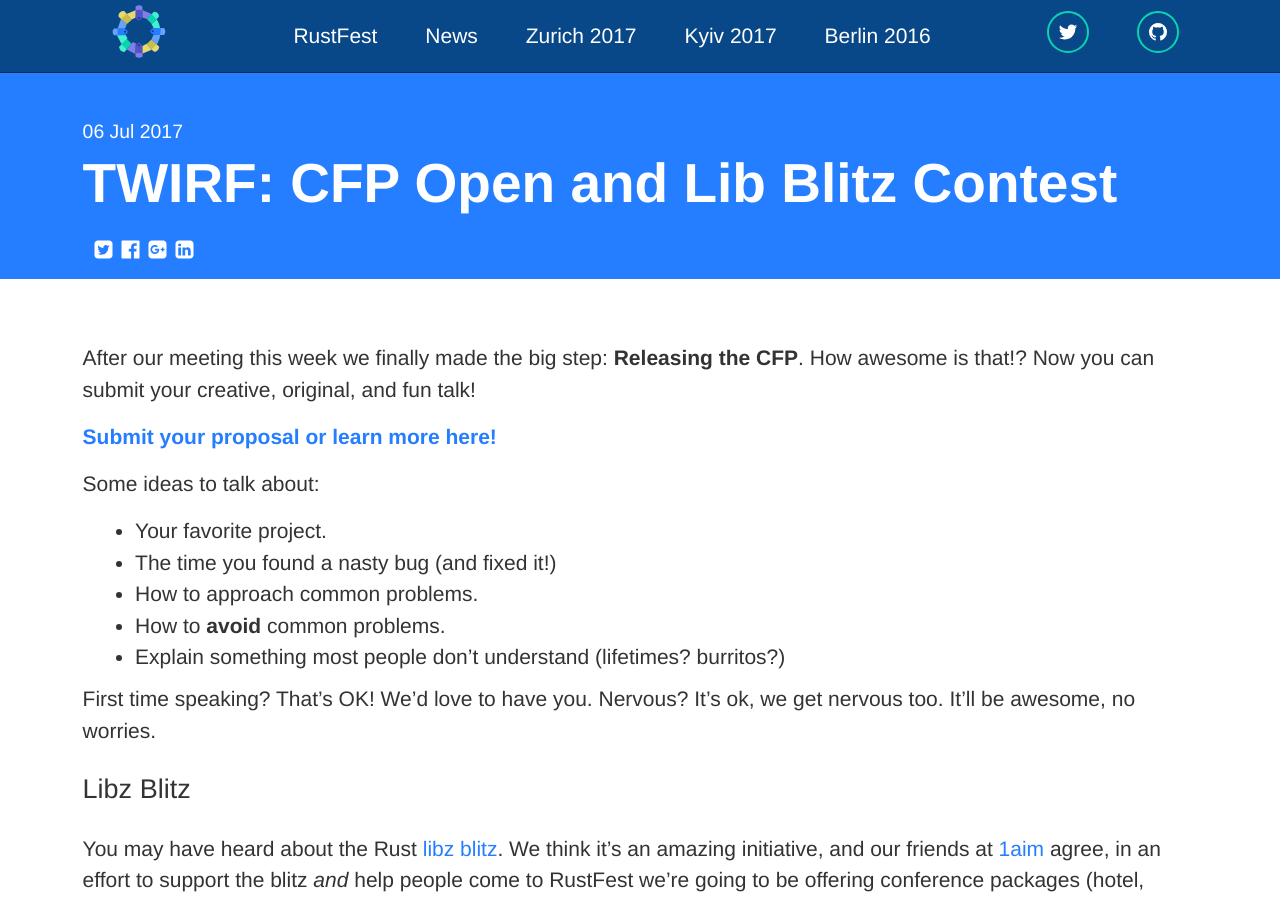
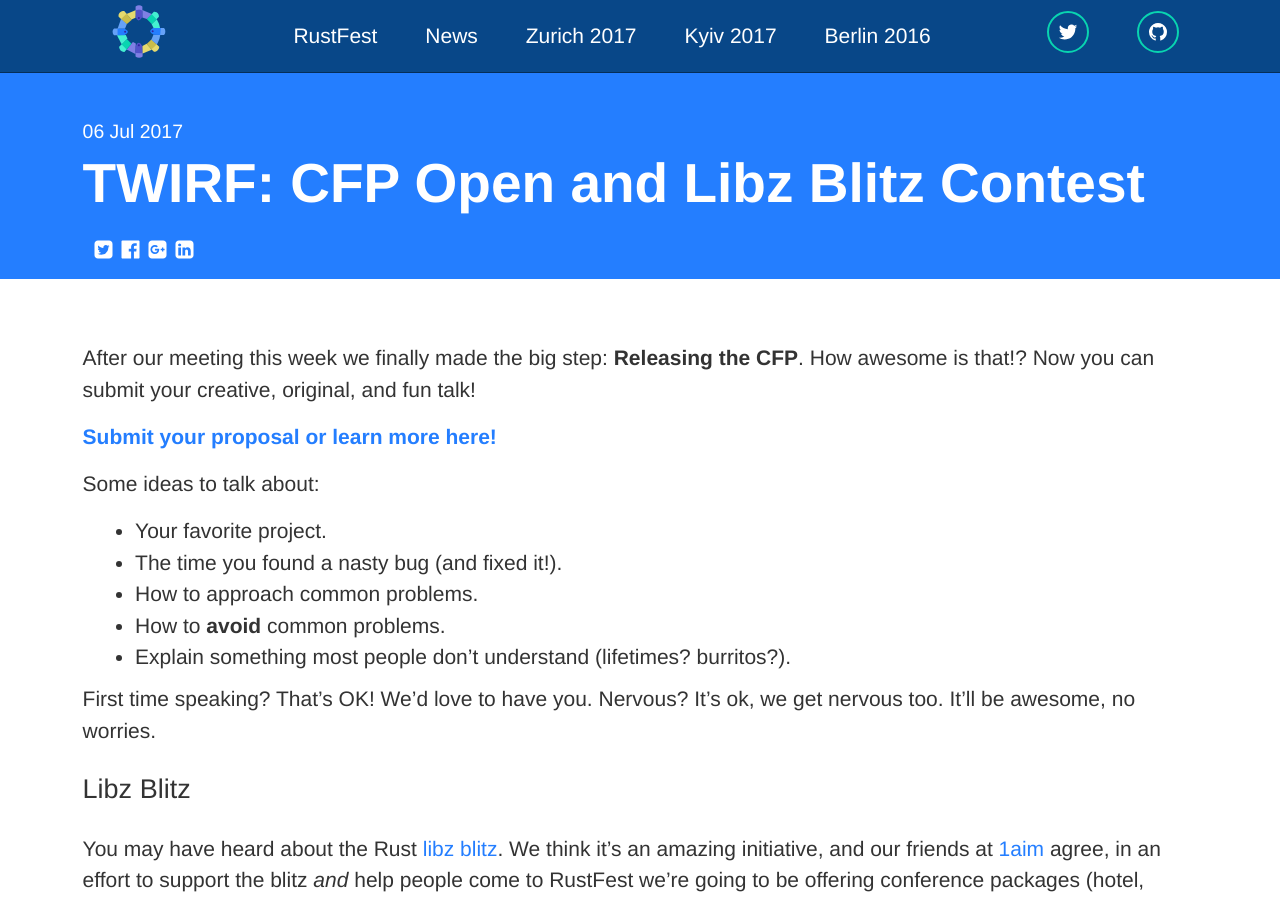
Before and after one commit to RustFestEU/blog.rustfest.eu, a Jekyll site: the page built from _posts/2017-07-06-TWIRF-contest-and-cfp.md, in a window 1280 px wide and 900 px high. Built offline with Jekyll 4.4.1, drawn with Linux system fonts in a browser that asks for light colours.

Commit message:
Some typos

```diff
--- a/_posts/2017-07-06-TWIRF-contest-and-cfp.md
+++ b/_posts/2017-07-06-TWIRF-contest-and-cfp.md
@@ -1,8 +1,9 @@
 ---
 layout: post
-title: "TWIRF: CFP Open and Lib Blitz Contest"
+title: "TWIRF: CFP Open and Libz Blitz Contest"
 authors:
   - hoverbear
+  - dns2utf8
 ---
 
 After our meeting this week we finally made the big step: **Releasing the CFP**. How awesome is that!? Now you can submit your creative, original, and fun talk!
@@ -12,10 +13,10 @@
 Some ideas to talk about:
 
 * Your favorite project.
-* The time you found a nasty bug (and fixed it!)
+* The time you found a nasty bug (and fixed it!).
 * How to approach common problems.
 * How to **avoid** common problems.
-* Explain something most people don't understand (lifetimes? burritos?)
+* Explain something most people don't understand (lifetimes? burritos?).
 
 First time speaking? That's OK! We'd love to have you. Nervous? It's ok, we get nervous too. It'll be awesome, no worries.
 
```
